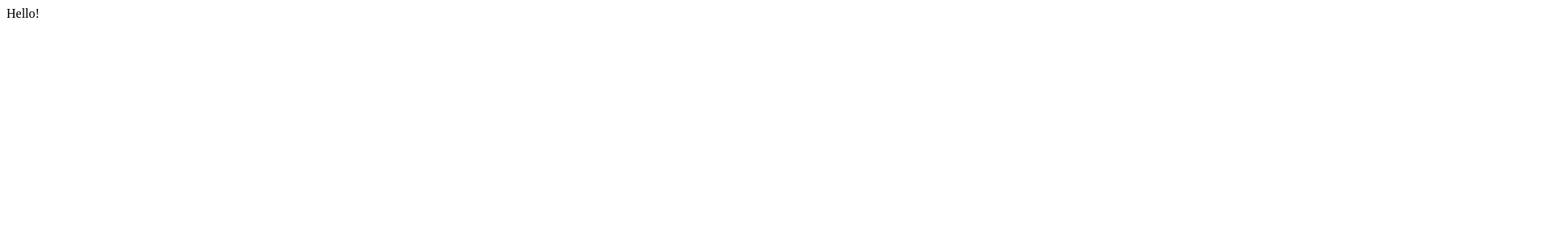
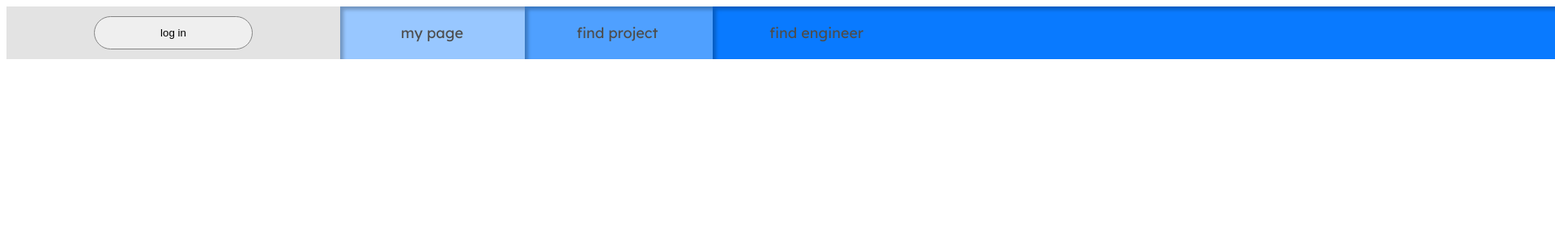
Before and after one commit to RetepMil/dev_PM_connection_service, a React (Create React App) app: page /#/FindEngineer in a window 1280 px wide. Shown: the top 300 px of the page at 81% size, 1920 px wide, since content can reach past the window. Built offline with nearby package versions, Linux system fonts and the light colour scheme.

Commit message:
addnew items: folder (components, routes, css), components (App, Navigation, Router); add new component: Navigation.js
;

```diff
--- a/public/index.html
+++ b/public/index.html
@@ -3,6 +3,7 @@
   <head>
     <meta charset="utf-8" />
     <link rel="icon" href="%PUBLIC_URL%/favicon.ico" />
+    <link href='https://fonts.googleapis.com/css?family=Lexend Deca' rel='stylesheet'>
     <meta name="viewport" content="width=device-width, initial-scale=1" />
     <meta name="theme-color" content="#000000" />
     <meta
--- a/src/App.js
+++ /dev/null
@@ -1,6 +0,0 @@
-function App() {
-  return <div className="App">Hello!</div>;
-}
-
-export default App;
-//
--- /dev/null
+++ b/src/components/App.js
@@ -0,0 +1,12 @@
+import styles from "../css/App.module.css";
+import AppRouter from "./Router";
+
+function App() {
+  return (
+    <div className={styles.app_container}>
+      <AppRouter />
+    </div>
+  );
+}
+
+export default App;
--- /dev/null
+++ b/src/components/Navigation.js
@@ -0,0 +1,29 @@
+import styles from "../css/Navigation.module.css";
+//import { Link } from "react-router-dom";
+import { useState } from "react";
+
+const Navigation = () => {
+  const [loggedIn] = useState(false);
+  return (
+    <div className={styles.navigation_container}>
+      <div className={styles.login_container}>
+        {loggedIn ? (
+          <div></div>
+        ) : (
+          <button className={styles.login_btn}>log in</button>
+        )}
+      </div>
+      <div className={styles.navigation_my_page_btn}>
+        <span className={styles.my_page}>my page</span>
+      </div>
+      <div className={styles.navigation_find_project_btn}>
+        <span className={styles.find_project}>find project</span>
+      </div>
+      <div className={styles.navigation_find_engineer_btn}>
+        <span className={styles.find_engineer}>find engineer</span>
+      </div>
+    </div>
+  );
+};
+
+export default Navigation;
--- /dev/null
+++ b/src/components/Router.js
@@ -0,0 +1,19 @@
+import React from "react";
+import { HashRouter as Router, Route, Routes } from "react-router-dom";
+import Navigation from "./Navigation";
+
+const AppRouter = () => {
+  return (
+    <Router>
+      <Navigation />
+      <Routes>
+        <Route exact path="/"></Route>
+        <Route exact path="/MyPage"></Route>
+        <Route exact path="/FindProject"></Route>
+        <Route exact path="/FindEngineer"></Route>
+      </Routes>
+    </Router>
+  );
+};
+
+export default AppRouter;
--- /dev/null
+++ b/src/css/App.module.css
@@ -0,0 +1,9 @@
+.app_container {
+  width: 1920px;
+  height: 1080px;
+  box-sizing: border-box;
+  margin: 0px;
+  padding: 0px;
+  border: 0px;
+  position: absolute;
+}
--- /dev/null
+++ b/src/css/Navigation.module.css
@@ -0,0 +1,115 @@
+.navigation_container {
+  width: 1920px;
+  height: 65px;
+  box-sizing: border-box;
+  margin: 0px;
+  padding: 0px;
+  border: 0px;
+  position: absolute;
+
+  font-family: Lexend Deca;
+  font-style: normal;
+  font-weight: normal;
+  font-size: 18px;
+  line-height: 22px;
+
+  color: #4d4d4d;
+}
+
+.login_container {
+  /* Login Container 9 */
+  position: absolute;
+  width: 412px;
+  height: 65px;
+  left: 0px;
+  top: 0px;
+
+  background: #e3e3e3;
+}
+
+.login_btn {
+  /* Login Button 9 */
+  position: absolute;
+  width: 196px;
+  height: 41px;
+  left: calc(50% - 196px / 2);
+  top: 12px;
+
+  border: 1px solid #858585;
+  box-sizing: border-box;
+  border-radius: 50px;
+}
+
+.login_btn:hover {
+  cursor: pointer;
+}
+
+.navigation_my_page_btn {
+  /* My page button */
+
+  position: absolute;
+  width: 1508px;
+  height: 65px;
+  left: 412px;
+  top: 0px;
+
+  background: #98c7ff;
+  box-shadow: inset 4px 4px 4px rgba(0, 0, 0, 0.25);
+}
+
+.navigation_find_project_btn {
+  /* Find Project button */
+
+  position: absolute;
+  width: 1280px;
+  height: 65px;
+  left: 640px;
+  top: 0px;
+
+  background: #4fa0ff;
+  box-shadow: inset 4px 4px 4px rgba(0, 0, 0, 0.25);
+}
+
+.navigation_find_engineer_btn {
+  /* Find Engineer button */
+
+  position: absolute;
+  width: 1048px;
+  height: 65px;
+  left: 872px;
+  top: 0px;
+
+  background: #097aff;
+  box-shadow: inset 4px 4px 4px rgba(0, 0, 0, 0.25);
+}
+
+span.my_page {
+  position: absolute;
+  width: 160px;
+  height: 23px;
+  left: 75px;
+  top: 22px;
+  cursor: pointer;
+}
+
+span.find_project {
+  position: absolute;
+  width: 160px;
+  height: 23px;
+  left: 64px;
+  top: 22px;
+  cursor: pointer;
+}
+
+span.find_engineer {
+  position: absolute;
+  width: 160px;
+  height: 23px;
+  left: 70px;
+  top: 22px;
+  cursor: pointer;
+}
+
+span:hover {
+  cursor: pointer;
+}
--- a/src/index.js
+++ b/src/index.js
@@ -1,6 +1,5 @@
 import React from "react";
 import ReactDOM from "react-dom";
-import App from "./App";
+import App from "./components/App";
 
 ReactDOM.render(<App />, document.getElementById("root"));
-//
```
Also changed, not shown: 1 other file (tests, documents, lock files or other folders).
